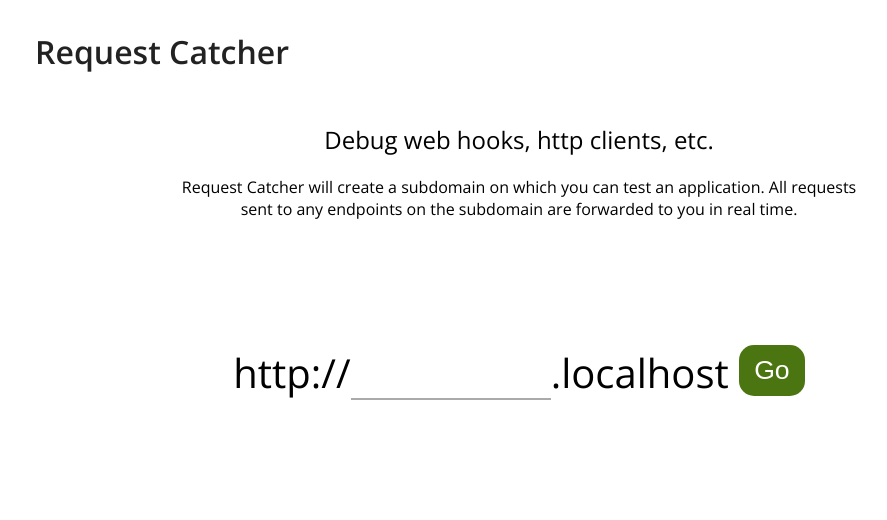
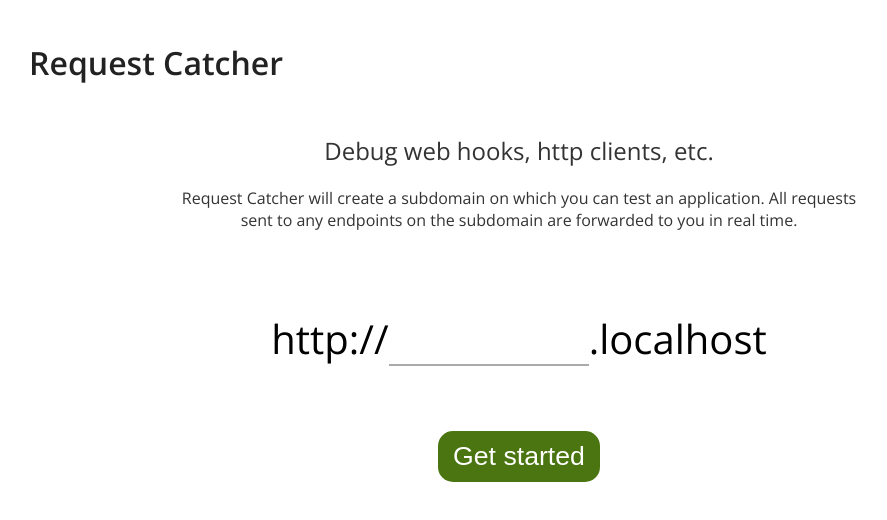
Before and after one commit to jbowens/request-catcher, a plain HTML site: page catcher/templates/root.html in a window 1280 px wide. Shown: the whole page, without its empty margins (121-1008 px from the left). Drawn offline with nearby package versions, Linux system fonts and the light colour scheme.

Commit message:
root style changes

```diff
--- a/catcher/static/global.css
+++ b/catcher/static/global.css
@@ -14,13 +14,13 @@ a:hover {
 }
 
 #content {
-  width: 1000px;
-  margin: 30px auto;
+  width: 980px;
+  margin: 10px auto;
+  padding: 10px;
 }
 
 h1 {
   color: #222;
-  margin: 0.5em;
 }
 
 div#no-requests {
@@ -105,7 +105,7 @@ table#caught-requests td.body {
 #use-a-catcher {
   text-align: center;
   font-size: 30pt;
-  margin: 100px 0;
+  margin: 80px 0;
 }
 
 #use-a-catcher #url {
@@ -130,11 +130,16 @@ table#caught-requests td.body {
   font-size: 20pt;
   padding: 10px 15px;
   vertical-align: 30%;
+  font-weight: 300;
 }
 
 #new-catcher input#go:hover {
   background: #599C02;
   cursor: pointer;
+}
+
+#new-catcher #go-row {
+  margin: 40px 0;
 }
 
 h4 {
@@ -154,4 +159,5 @@ h2 {
 
 #explanation {
   margin: 50px 0 20px 0;
+  color: #333;
 }
--- a/catcher/templates/root.html
+++ b/catcher/templates/root.html
@@ -21,7 +21,8 @@
 
           <div id="use-a-catcher">
               <form id="new-catcher">
-                  <div id="url">http://<input type="text" id="subdomain" />.<span id="root-host">requestcatcher.com</span> <input type="submit" value="Go" id="go" /></div>
+                  <div id="url">http://<input type="text" id="subdomain" />.<span id="root-host">requestcatcher.com</span></div>
+                  <div id="go-row"><input type="submit" value="Get started" id="go" /></div>
               </form>
           </div>
       </div>
```
